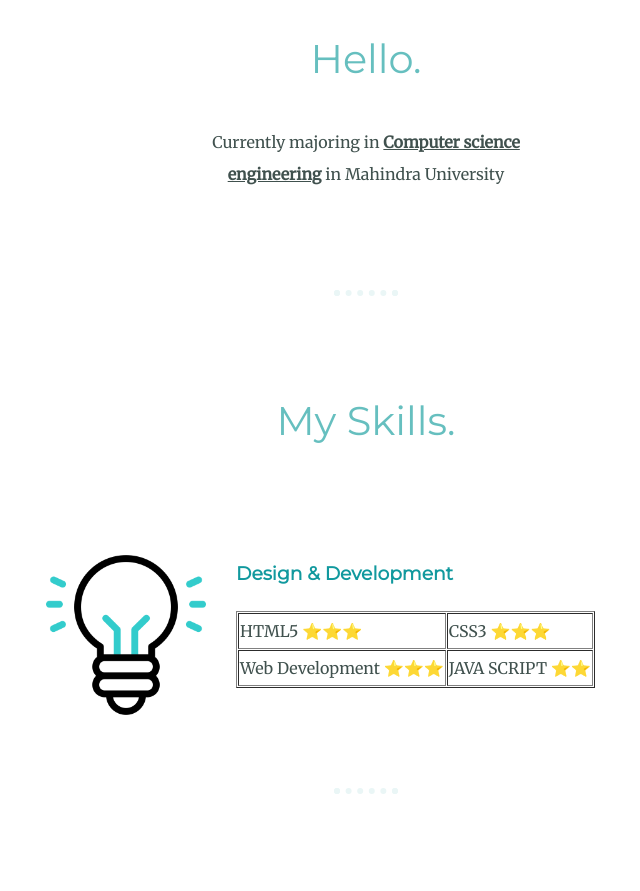
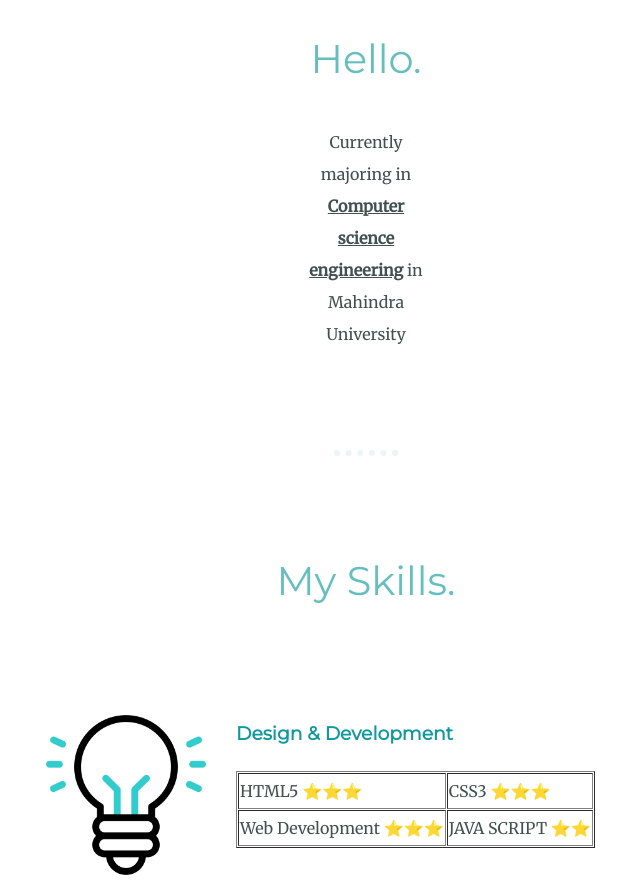
Before and after one commit to Karthk31/site, a plain HTML site: page index.html in a window 1280 px wide. Shown: the part 1220-2111 px from the top of the page, without its empty margins (274-914 px from the left). Drawn offline with Linux system fonts and the light colour scheme.

Commit message:
Update restart.css

```diff
--- a/css/restart.css
+++ b/css/restart.css
@@ -127,7 +127,7 @@ a:hover {
 }
 
 .intro {
-  width: 30%;
+  width: 10%;
   margin: auto;
 }
 
```
